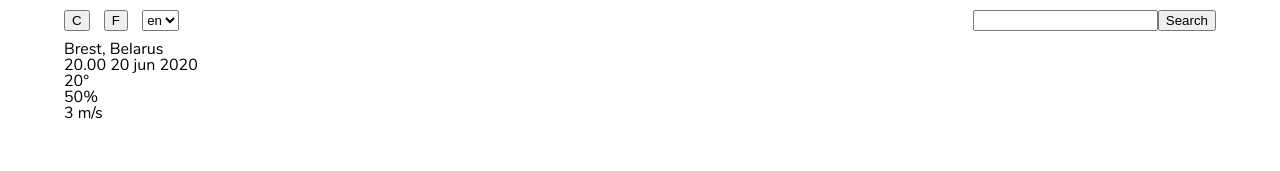
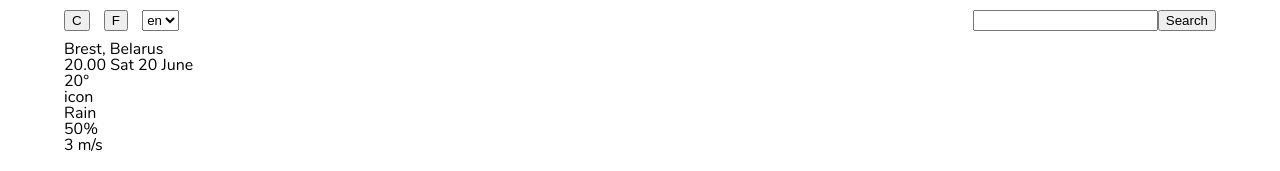
Before and after one commit to gagarin880120/fancy-weather-react, a React app: page / in a window 1280 px wide. Shown: the top 171 px of the page. Built offline with nearby package versions, Linux system fonts and the light colour scheme.

Commit message:
feat: add WeeklyWeather and WeeklyWeatherCard components

```diff
--- a/src/components/CurrentWeather/CurrentWeather.jsx
+++ b/src/components/CurrentWeather/CurrentWeather.jsx
@@ -6,6 +6,12 @@ export default function CurrentWeather() {
     <div className={styles.wrapper}>
       <div className={styles.temperature}>
         20°
+      </div>
+      <div className={styles.icon}>
+        icon
+      </div>
+      <div className={styles.summary}>
+        Rain
       </div>
       <div className={styles.humidity}>
         50%
--- a/src/components/Date/Date.jsx
+++ b/src/components/Date/Date.jsx
@@ -4,7 +4,7 @@ import styles from './Date.module.css';
 export default function Date() {
   return (
     <div className={styles.wrapper}>
-      20.00 20 jun 2020
+      20.00 Sat 20 June
     </div>
   );
 }
```
Also changed, not shown: src/components/WeeklyWeather/WeeklyWeather.jsx (added, +11 -0 lines), src/components/WeeklyWewatherCard/WeeklyWewatherCard.jsx (added, +12 -0 lines), src/components/WeeklyWeather/WeeklyWeather.module.css (added), src/components/WeeklyWewatherCard/WeeklyWewatherCard.module.css (added).
